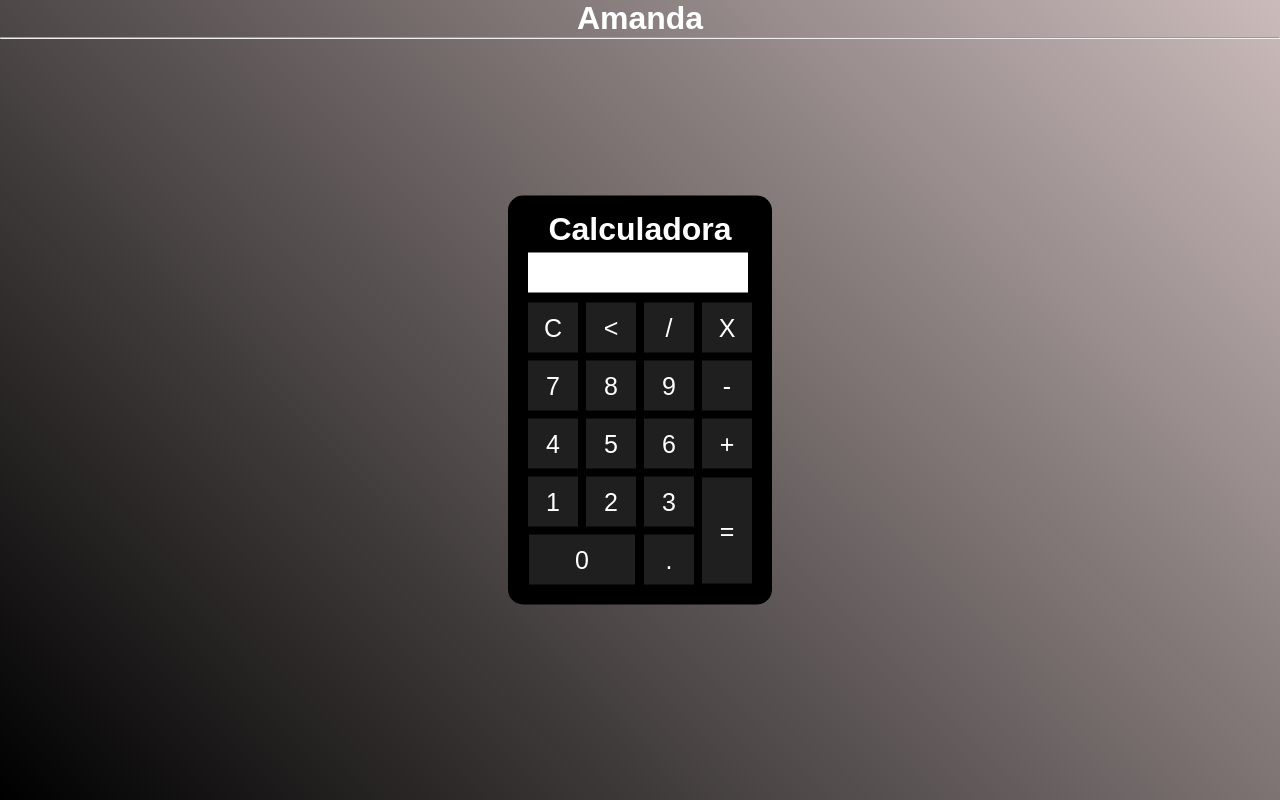
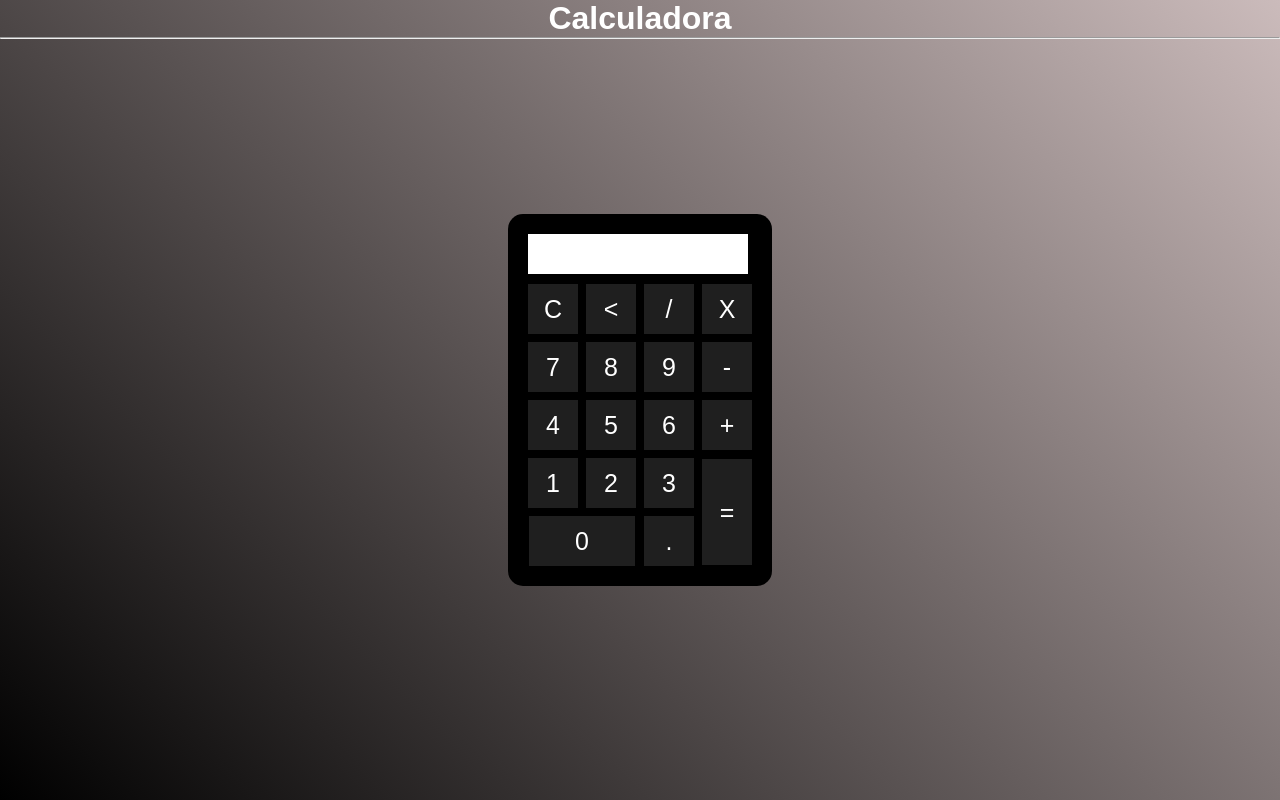
Before and after one commit to amanda9361/calculadora, a plain HTML site: page index.html in a window 1280 px wide. Drawn offline with Linux system fonts and the light colour scheme; a web font is replaced by a local one.

Commit message:
Atualizar o index.html

```diff
--- a/index.html
+++ b/index.html
@@ -58,10 +58,10 @@
     </style>
 <body>
     <div class="fundo">
-    <h1>Amanda</h1>
+    <h1>Calculadora</h1>
     <hr>
     <div class="calculadora">
-        <h1>Calculadora</h1>
+
         <p id="resultado"></p>
         <table>
             <tr>
```
